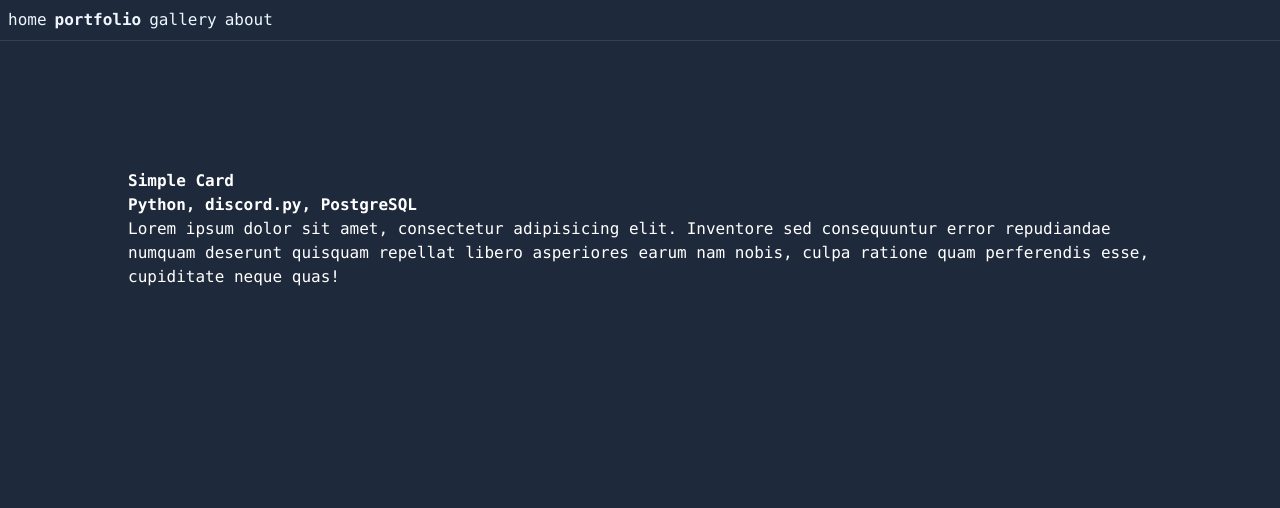
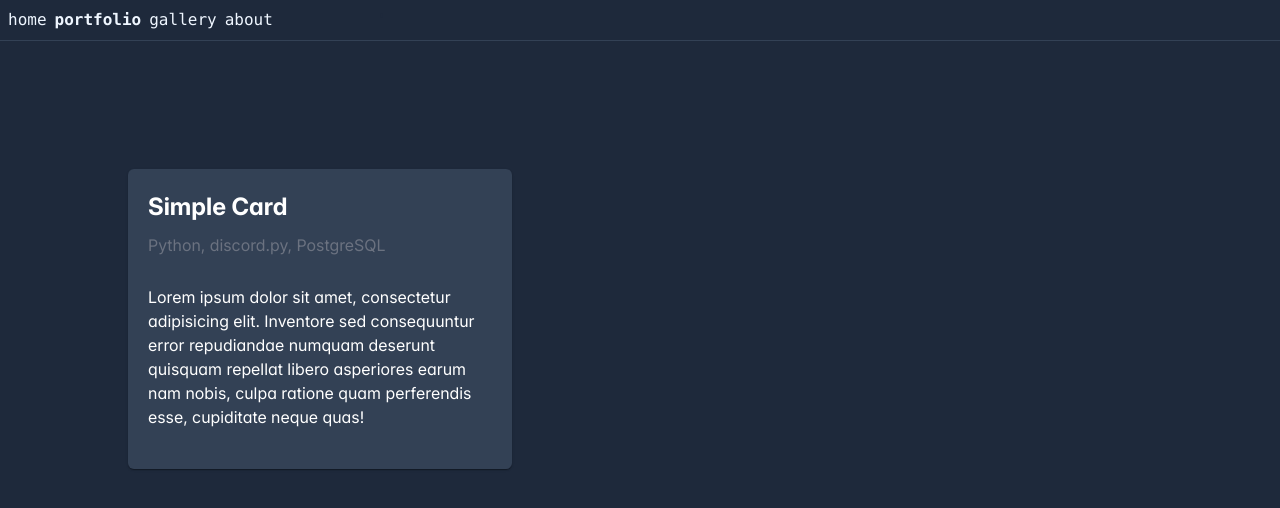
Before and after one commit to averwhy/aversite, a React (Vite) app: page /portfolio in a window 1280 px wide. Shown: the top 508 px of the page. Built offline with nearby package versions, Linux system fonts and the light colour scheme.

Commit message:
primereact works yippee

```diff
--- a/src/index.css
+++ b/src/index.css
@@ -1,3 +1,15 @@
+@import 'primereact/resources/themes/lara-light-blue/theme.css';
 @tailwind base;
 @tailwind components;
 @tailwind utilities;
+
+@layer tailwind-base, primereact, tailwind-utilities;
+
+@layer tailwind-base {
+  @tailwind base;
+}
+
+@layer tailwind-utilities {
+  @tailwind components;
+  @tailwind utilities;
+}
--- a/src/routes/portfolio.lazy.tsx
+++ b/src/routes/portfolio.lazy.tsx
@@ -8,8 +8,8 @@ export const Route = createLazyFileRoute('/portfolio')({
 function Portfolio() {
   return (
     <div className='h-screen p-32 items-center justify-center'>
-      <Card title="Simple Card" subTitle="Python, discord.py, PostgreSQL" className='text-white font-bold'>
-        <p className="m-0 font-normal">
+      <Card title="Simple Card" subTitle="Python, discord.py, PostgreSQL" className='bg-slate-700 text-white font-bold md:w-96 sm:w-56'>
+        <p className="font-normal">
             Lorem ipsum dolor sit amet, consectetur adipisicing elit. Inventore sed consequuntur error repudiandae
             numquam deserunt quisquam repellat libero asperiores earum nam nobis, culpa ratione quam perferendis esse, cupiditate neque quas!
         </p>
```
